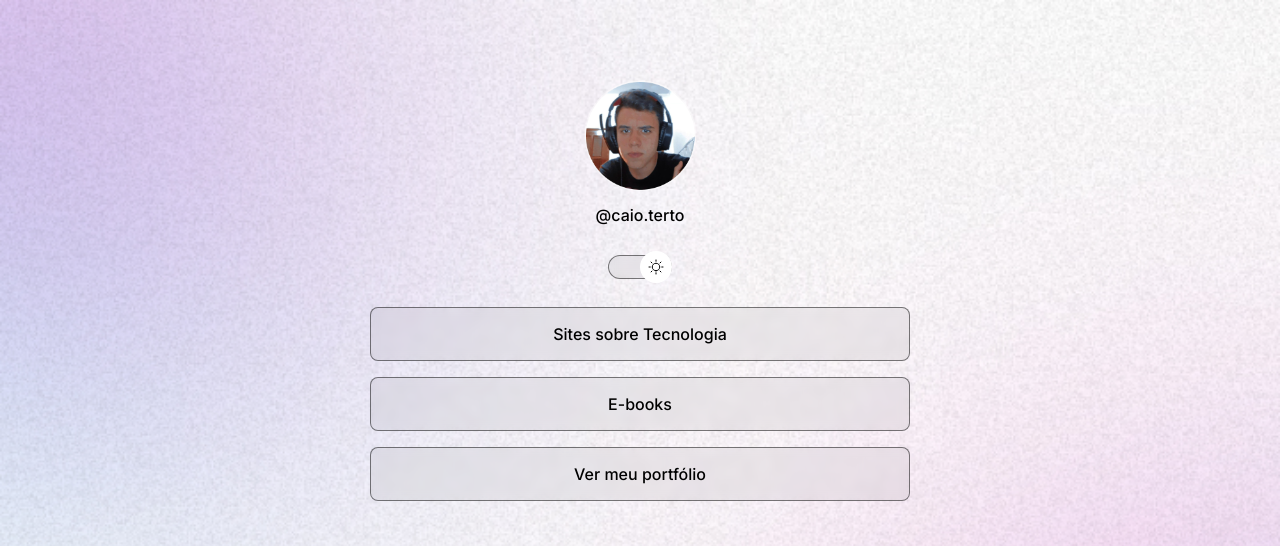
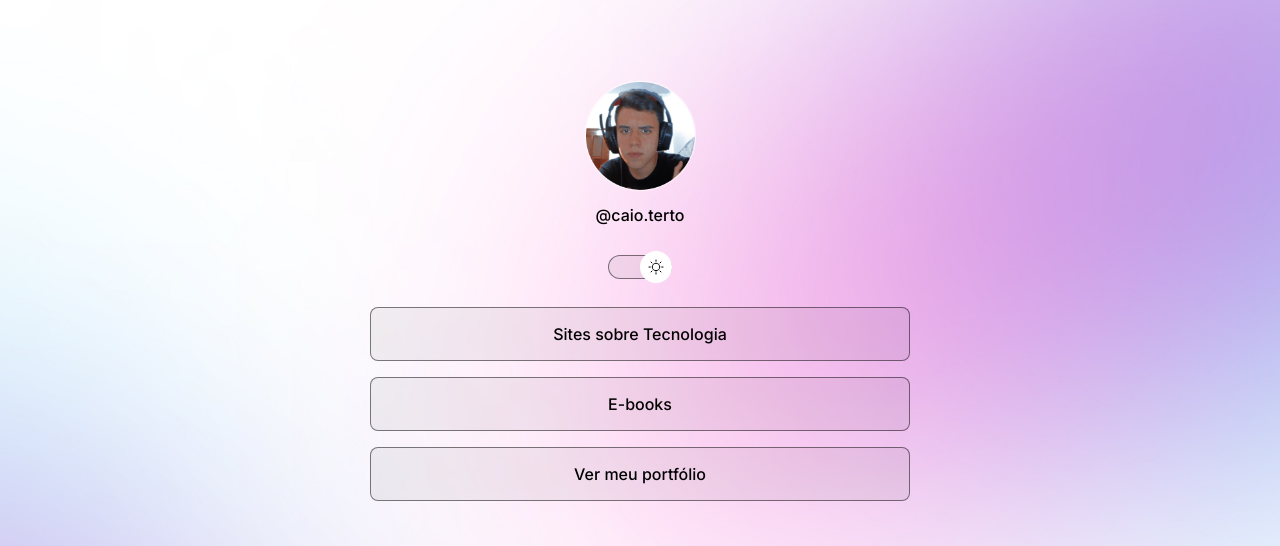
Before and after one commit to caiortes/portfolio, a plain HTML site: page index.html in a window 1280 px wide. Shown: the top 546 px of the page. Drawn offline with nearby package versions, Linux system fonts and the light colour scheme.

Commit message:
change background based on media queries

```diff
--- a/style.css
+++ b/style.css
@@ -29,6 +29,7 @@ body {
   background-repeat: no-repeat;
   background-position: top center;
   background-size: cover;
+  height: 100vh;
 }
 
 body * {
@@ -156,3 +157,14 @@ ul li a:hover {
   background: var(--highlight-color);
   padding: 16px;
 }
+
+/* media queries */
+@media (min-width: 700px) {
+  :root {
+    --bg-url: url(./assets/bg-desktop.jpg);
+  }
+
+  .light {
+    --bg-url: url(./assets/bg-desktop-ligth.jpg);
+  }
+}
```
Also changed, not shown: assets/bg-desktop-ligth.jpg (added), assets/bg-desktop.jpg (added).
